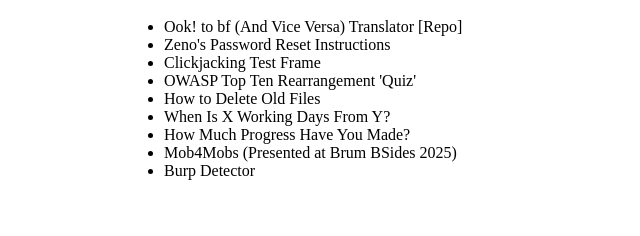
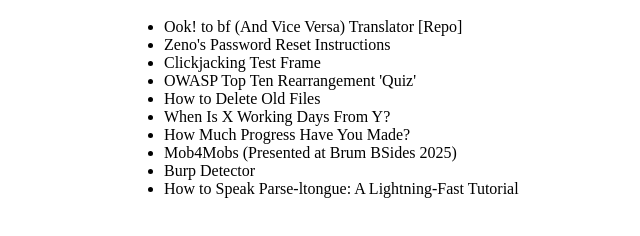
Before and after one commit to joe-ds/joe-ds.github.io, a plain HTML site: page index.html in a window 1280 px wide. Shown: the part 168-404 px from the top of the page, without its empty margins (4-644 px from the left). Drawn offline with Linux system fonts and the light colour scheme.

Commit message:
Update index.html

```diff
--- a/index.html
+++ b/index.html
@@ -27,6 +27,7 @@
             <li><a href="https://joe-ds.github.io/progress.html">How Much Progress Have You Made?</a></li>
             <li><a href="https://joe-ds.github.io/mob4mobs.html">Mob4Mobs (Presented at Brum BSides 2025)</a></li>
             <li><a href="https://joe-ds.github.io/burp_detector.html">Burp Detector</a></li>
+            <li><a href="https://joe-ds.github.io/parseltongue.html">How to Speak Parse-ltongue: A Lightning-Fast Tutorial</a></li>
         </ul>
     </body>
 </html>
```
